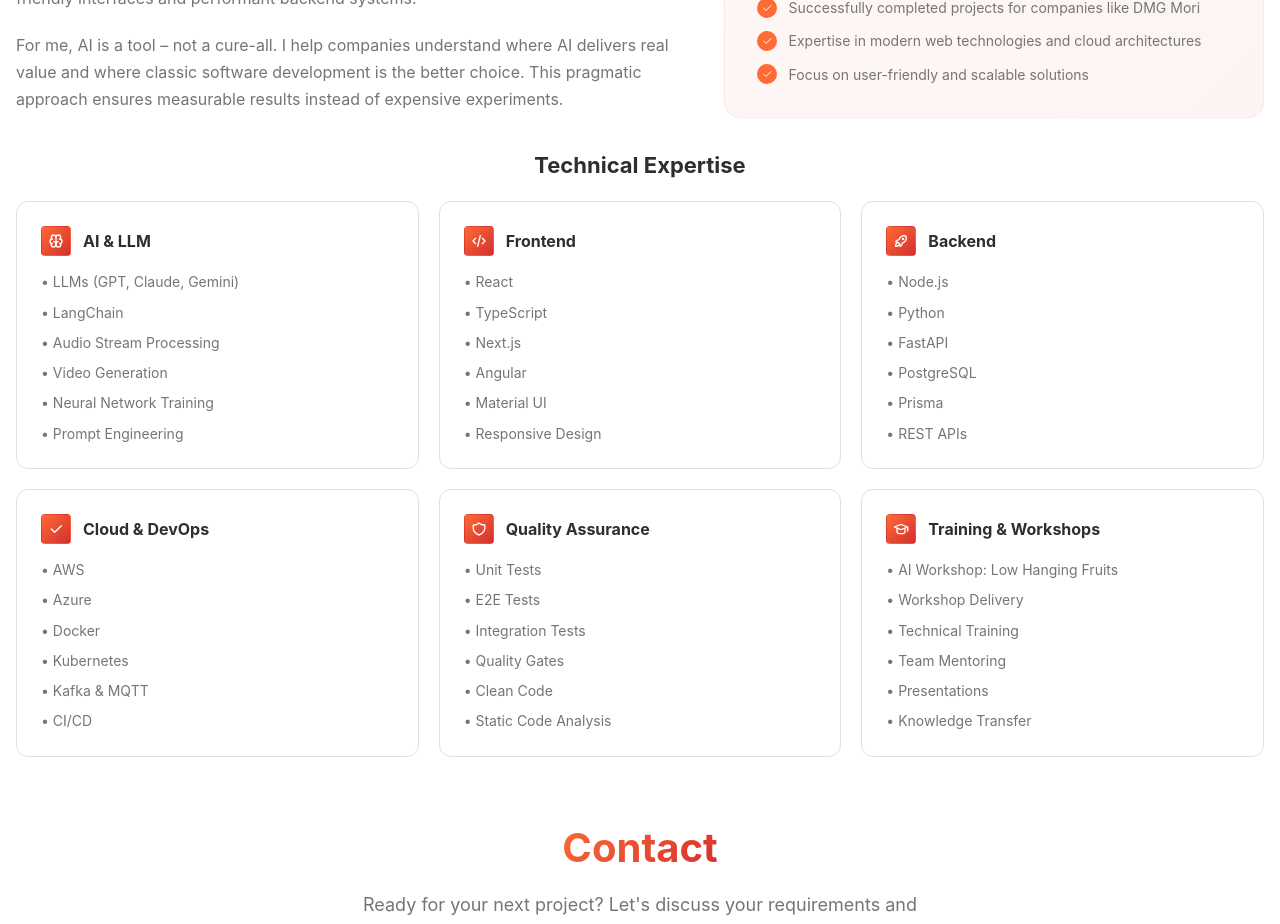
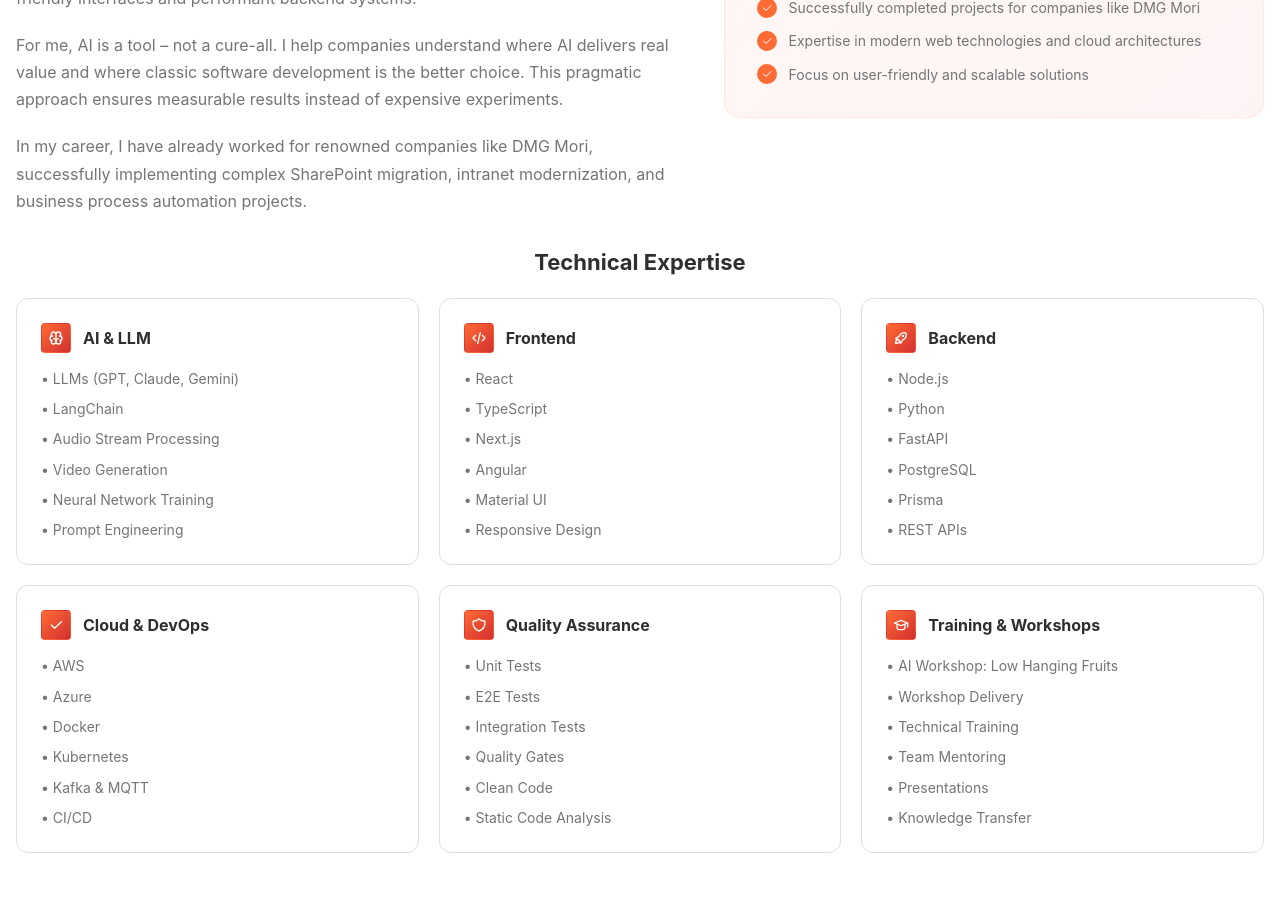
Before and after one commit to woozar/website, a React (Vite) app: page / in a window 1280 px wide. Shown: the part 7300-8224 px from the top of the page. Built offline with nearby package versions, Linux system fonts and the light colour scheme.

Commit message:
feat: extend About description (#76)
Added description4 text block to provide additional information in the About section.

🤖 Generated with [Claude Code](https://claude.com/claude-code)

Co-authored-by: Claude <noreply@anthropic.com>

```diff
--- a/src/components/About/About.tsx
+++ b/src/components/About/About.tsx
@@ -150,6 +150,14 @@ export const About = () => {
                 >
                   {t.about.description3}
                 </Text>
+
+                <Text
+                  size="md"
+                  c="var(--text-secondary)"
+                  style={{ lineHeight: 1.7 }}
+                >
+                  {t.about.description4}
+                </Text>
               </Stack>
             </motion.div>
 
```
